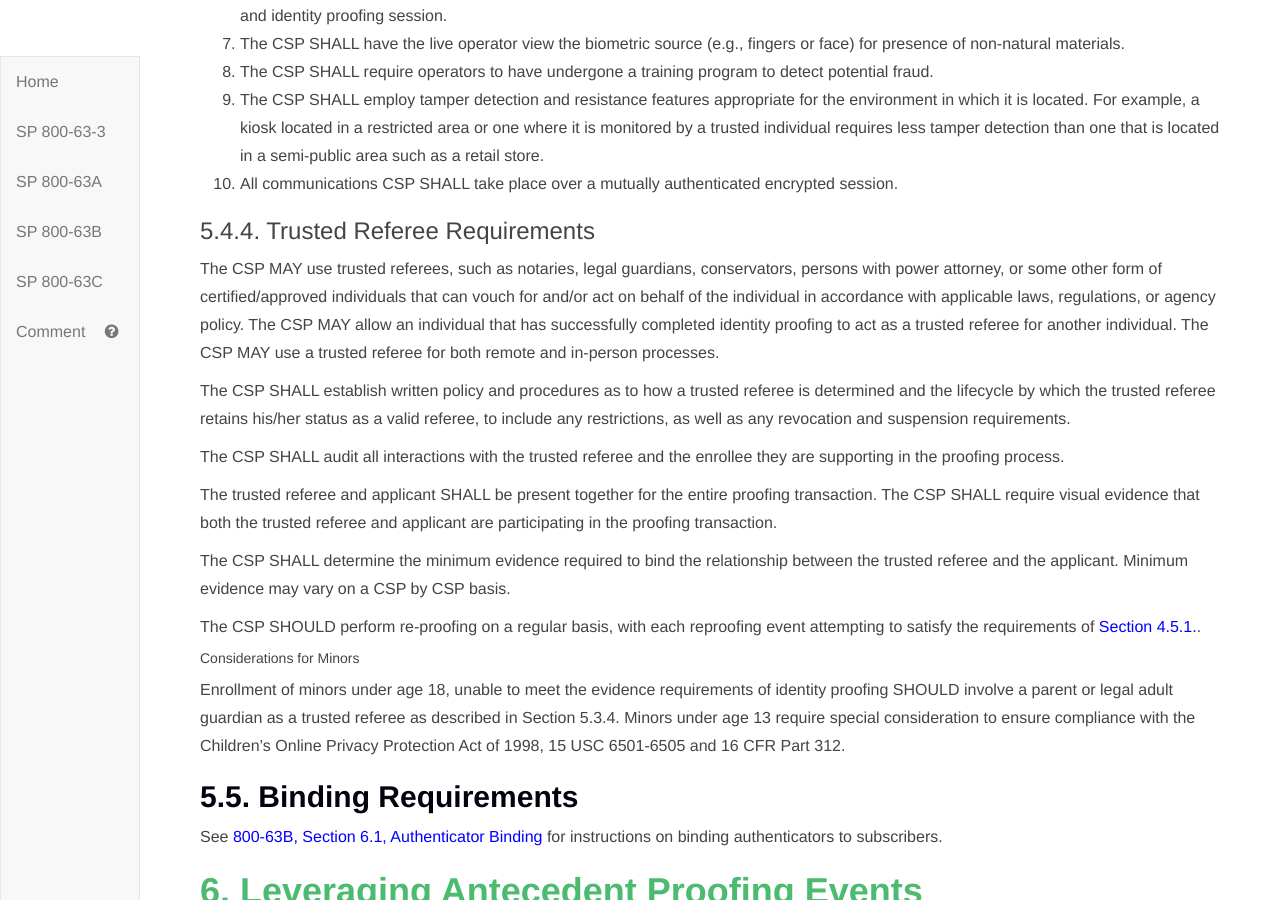
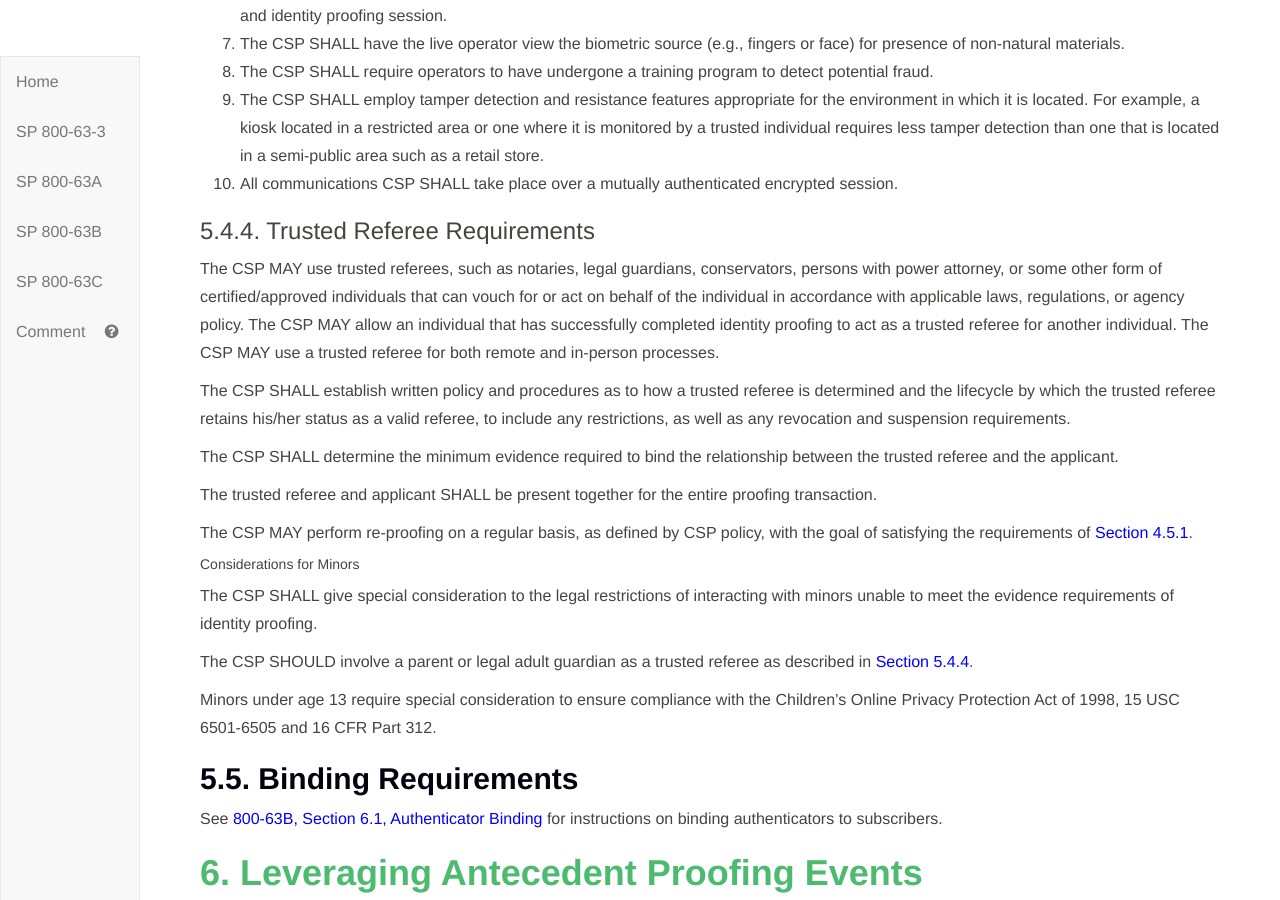
Before and after one commit to usnistgov/800-63-3, a Jekyll site: the page built from sp800-63a.md, in a window 1280 px wide and 900 px high, scrolled down 24409 px. Built offline with Jekyll 4.4.1, drawn with Linux system fonts in a browser that asks for light colours.

Commit message:
finalized trusted referee requirements

```diff
--- a/sp800-63a/sec5_proofing.md
+++ b/sp800-63a/sec5_proofing.md
@@ -113,21 +113,23 @@ Virtual in-person identity proofing and enrollment transaction SHALL meet the fo
 
 ### <a name="trustref"></a> 5.4.4. Trusted Referee Requirements
 
-The CSP MAY use trusted referees, such as notaries, legal guardians, conservators, persons with power attorney, or some other form of certified/approved individuals that can vouch for and/or act on behalf of the individual in accordance with applicable laws, regulations, or agency policy.  The CSP MAY allow an individual that has successfully completed identity proofing to act as a trusted referee for another individual.  The CSP MAY use a trusted referee for both remote and in-person processes.
+The CSP MAY use trusted referees, such as notaries, legal guardians, conservators, persons with power attorney, or some other form of certified/approved individuals that can vouch for or act on behalf of the individual in accordance with applicable laws, regulations, or agency policy.  The CSP MAY allow an individual that has successfully completed identity proofing to act as a trusted referee for another individual.  The CSP MAY use a trusted referee for both remote and in-person processes.
 
 The CSP SHALL establish written policy and procedures as to how a trusted referee is determined and the lifecycle by which the trusted referee retains his/her status as a valid referee, to include any restrictions, as well as any revocation and suspension requirements.
 
-The CSP SHALL audit all interactions with the trusted referee and the enrollee they are supporting in the proofing process.
+The CSP SHALL determine the minimum evidence required to bind the relationship between the trusted referee and the applicant.
 
-The trusted referee and applicant SHALL be present together for the entire proofing transaction.  The CSP SHALL require visual evidence that both the trusted referee and applicant are participating in the proofing transaction.
+The trusted referee and applicant SHALL be present together for the entire proofing transaction.
 
-The CSP SHALL determine the minimum evidence required to bind the relationship between the trusted referee and the applicant. Minimum evidence may vary on a CSP by CSP basis.
-
-The CSP SHOULD perform re-proofing on a regular basis, with each reproofing event attempting to satisfy the requirements of [Section 4.5.1.](#normal).
+The CSP MAY perform re-proofing on a regular basis, as defined by CSP policy, with the goal of satisfying the requirements of [Section 4.5.1](#normal).
 
 
 ##### Considerations for Minors
-Enrollment of minors under age 18, unable to meet the evidence requirements of identity proofing SHOULD involve a parent or legal adult guardian as a trusted referee as described in Section 5.3.4. Minors under age 13 require special consideration to ensure compliance with the Children's Online Privacy Protection Act of 1998, 15 USC 6501-6505 and 16 CFR Part 312.
+The CSP SHALL give special consideration to the legal restrictions of interacting with minors unable to meet the evidence requirements of identity proofing.
+
+The CSP SHOULD involve a parent or legal adult guardian as a trusted referee as described in [Section 5.4.4](#trustref).
+
+Minors under age 13 require special consideration to ensure compliance with the Children's Online Privacy Protection Act of 1998, 15 USC 6501-6505 and 16 CFR Part 312.
 
 ## 5.5. Binding Requirements
 
```
